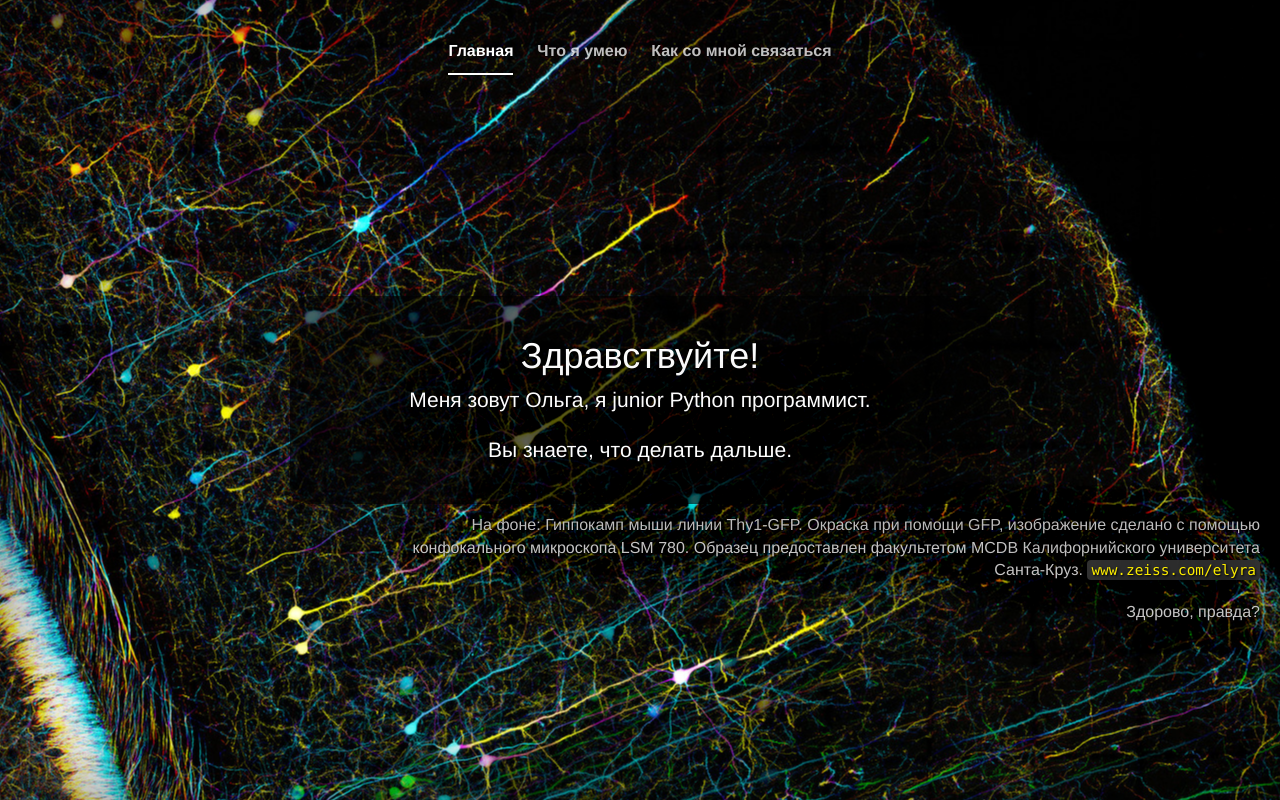
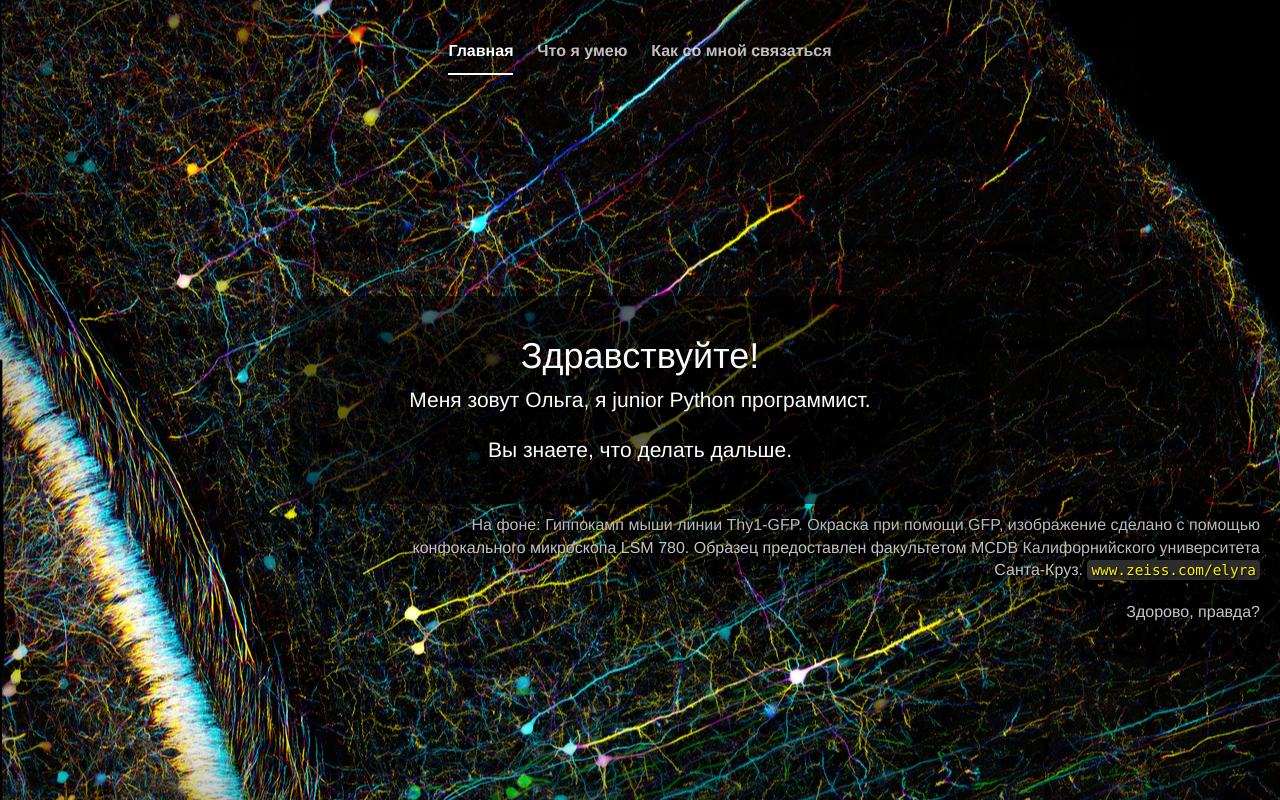
Before and after one commit to cyperus-papyrus/olgavr, a Flask app: page / in a window 1280 px wide. Run offline with Flask 2, Linux system fonts and the light colour scheme; some libraries are stand-ins or nearby versions.

Commit message:
background

```diff
--- a/static/cover.css
+++ b/static/cover.css
@@ -38,7 +38,7 @@ body {
   text-align: center;
   text-shadow: 0 1px 3px rgba(0,0,0,.5);
   box-shadow: inset 0 0 100px rgba(0,0,0,.5);
-  background: #000 url(brain-confocal.jpg) no-repeat center center;
+  background: #000 url(brain-confocal.jpg) no-repeat left;
 }
 
 /* Extra markup and styles for table-esque vertical and horizontal centering */
```
